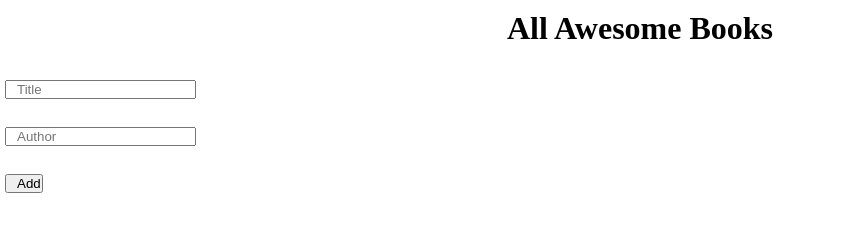
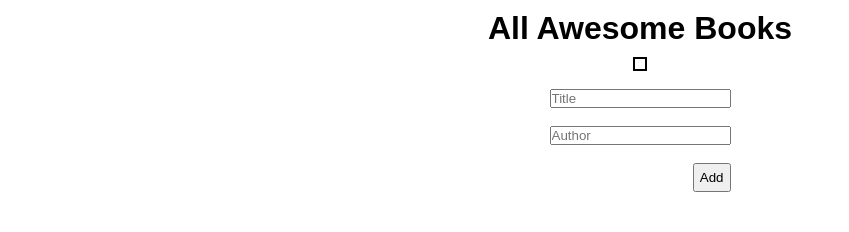
Before and after one commit to RichardChileya/Awesome-Books, a website: page index.html in a window 1280 px wide. Shown: the whole page, without its empty margins (0-849 px from the left). Drawn offline with Linux system fonts and the light colour scheme.

Commit message:
added style to the html elements to suit design

```diff
--- a/style.css
+++ b/style.css
@@ -1,16 +1,24 @@
 * {
   padding: 0;
   margin: 0;
+  font-family: 'Comic Sans', sans-serif;
 }
 
 button {
+  float: right;
+  justify-content: flex-end;
   padding: 3px;
   margin: 5px;
 }
 
-#add-btn,
-input {
-  margin: 5px;
+#add-btn {
+  text-align: center;
+  padding: 5px;
+}
+
+#book-form #add-btn {
+  float: right;
+  text-align: center;
 }
 
 h1 {
@@ -21,9 +29,19 @@ h1 {
 
 th,
 td {
-  padding-left: 10px;
+  text-align: left;
 }
 
-input {
-  padding-left: 10px;
+main {
+  display: flex;
+  flex-direction: column;
+  align-items: center;
+  text-align: center;
 }
+
+table {
+  display: flex;
+  border: 2px black solid;
+  justify-content: center;
+  padding: 5px;
+}
```
